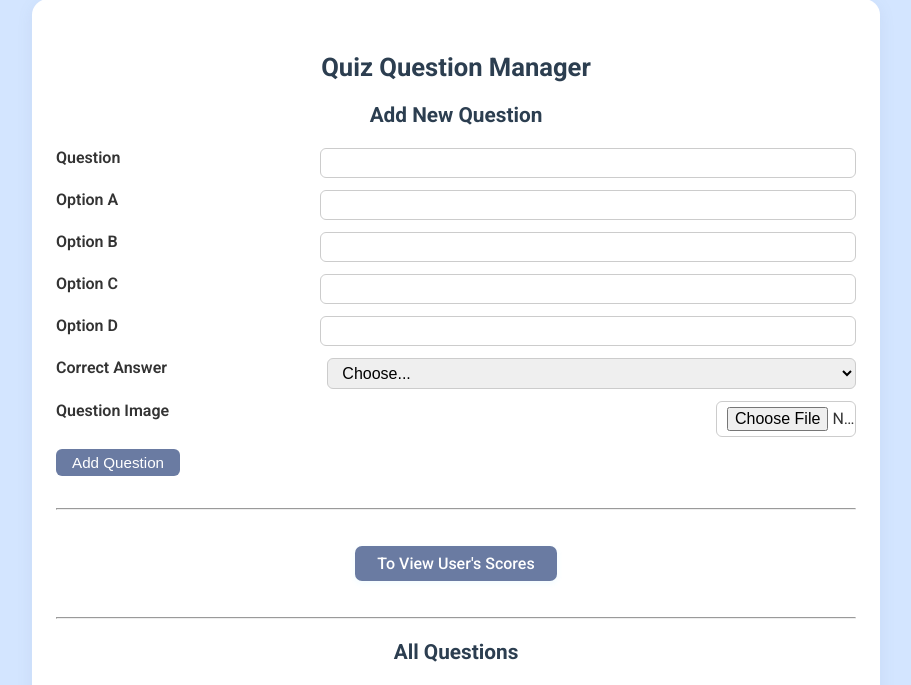
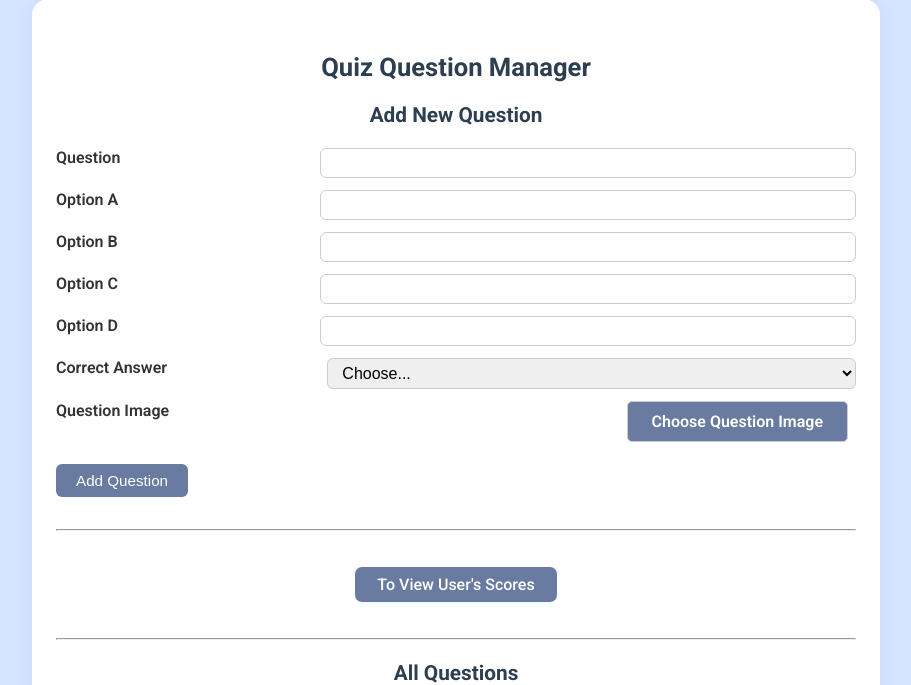
Before and after one commit to soohong-26/HearTogether, a PHP site: page /admin_quiz.php in a window 1280 px wide. Shown: the part 159-844 px from the top of the page, without its empty margins (184-1095 px from the left). Run offline with PHP 8.4, Linux system fonts and the light colour scheme; the visitor is signed in with stand-in values (Sample User, id 1); data that the repository does not hold is empty.

Commit message:
adjustment made the upload file button

```diff
--- a/admin_quiz.php
+++ b/admin_quiz.php
@@ -211,7 +211,7 @@ if ($selected_user) {
         background: var(--button-background);
         color: #fff;
         border: none;
-        padding: 5px 16px;
+        padding: 8px 20px;
         border-radius: 6px;
         margin-right: 6px;
         font-size: 0.95rem;
@@ -307,6 +307,7 @@ if ($selected_user) {
         color: var(--text);
         max-width: 140px;    /* << add this */
         box-sizing: border-box;
+        display: none;
     }
 
     .user-select-form {
@@ -348,6 +349,25 @@ if ($selected_user) {
     }
     #toast.success { background-color: #1d8a47; }
     #toast.error { background-color: #ff5e57; }
+
+    label.file-label {
+        display: inline-block;
+        background: var(--button-background);
+        color: var(--button-text, #fff);
+        padding: 10px 24px;
+        border-radius: 5px;       /* Updated: border-radius is now 5px */
+        border: 1px solid var(--border-colour); /* Add a border */
+        cursor: pointer;
+        font-weight: 600;
+        transition: background 0.2s, border 0.2s;
+        margin-bottom: 10px;
+        font-size: 1rem;
+        box-sizing: border-box;
+    }
+    label.file-label:hover {
+        background: var(--button-hover);
+        border-color: var(--primary-hover);
+    }
     </style>
 </head>
 <body>
@@ -394,8 +414,12 @@ if ($selected_user) {
 
             <!-- Image Attachment -->
             <div class="form-row">
-                <label for="question_image">Question Image</label>
-               <input type="file" id="question_image" name="question_image" accept="image/gif, image/png, image/jpeg, image/jpg">
+                <label for="add_question_image">Question Image</label>
+                <div style="display: flex; align-items: center; gap: 8px;">
+                    <label class="file-label" for="add_question_image">Choose Question Image</label>
+                    <input type="file" id="add_question_image" name="question_image" accept=".gif,.png,.jpg,.jpeg,image/gif,image/png,image/jpeg" style="display:none;">
+                    <span id="add-image-label" style="font-size:0.95em;color:#888;"></span>
+                </div>
             </div>
 
             <div class="form-row center">
@@ -436,9 +460,11 @@ if ($selected_user) {
                             <?php else: ?>
                                 <img src="images/quiz_default.svg" alt="Default Image" style="max-width:80px; max-height:60px; object-fit:contain; margin-bottom:5px;"><br>
                             <?php endif; ?>
-                            <input type="file" name="question_image" accept=".gif,.png,.jpg,.jpeg,image/gif,image/png,image/jpeg">
+                            <label class="file-label" for="edit_question_image_<?= $q['question_id'] ?>">Change Image</label>
+                                <input type="file" id="edit_question_image_<?= $q['question_id'] ?>" name="question_image" accept=".gif,.png,.jpg,.jpeg,image/gif,image/png,image/jpeg">
+                                <span class="edit-image-label" style="font-size:0.95em;color:#888;margin-left:10px;"></span>
                             <br>
-                            <small>Leave blank to keep existing image</small>
+                                <small>Leave blank to keep existing image</small>
                         </td>
                         <td>
                             <input type="text" name="edit_option_a" value="<?= htmlspecialchars($q['option_a']) ?>" required maxlength="100" style="width:60px;"> A<br>
@@ -533,6 +559,19 @@ if ($selected_user) {
         params.delete('quiz_action');
         history.replaceState(null, '', window.location.pathname);
     }
+
+    // Show selected file name for add question
+    document.getElementById('add_question_image')?.addEventListener('change', function() {
+        document.getElementById('add-image-label').textContent = this.files.length ? this.files[0].name : "";
+    });
+
+    // Show selected file name for each edit row
+    document.querySelectorAll('input[type="file"][id^="edit_question_image_"]').forEach(function(input) {
+        input.addEventListener('change', function() {
+            const labelSpan = input.parentNode.querySelector('.edit-image-label');
+            labelSpan.textContent = input.files.length ? input.files[0].name : "";
+        });
+    });
 </script>
 </body>
 </html>
```
